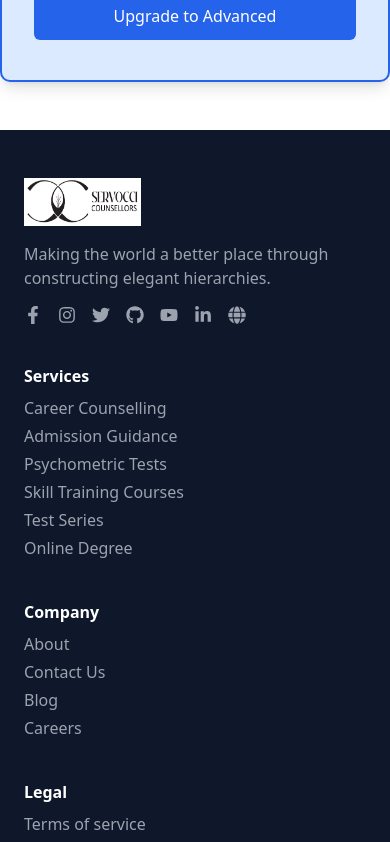
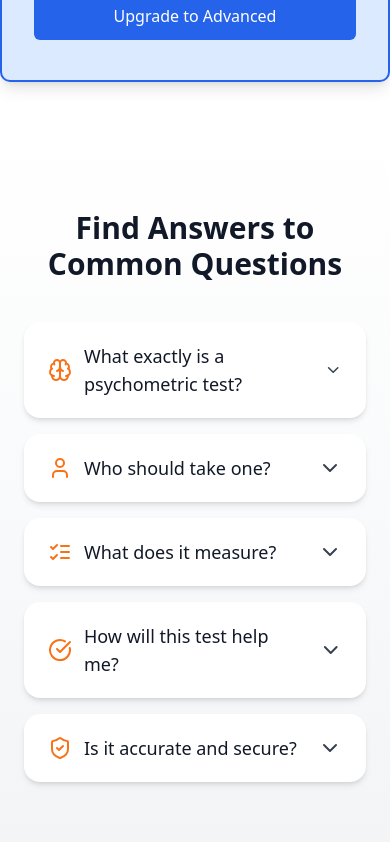
Before and after one commit to Shivamchawla02/servocci_main, a React (Vite) app: page /psychometric-tests in a window 390 px wide. Shown: the part 6002-6844 px from the top of the page. Built offline with nearby package versions, Linux system fonts and the light colour scheme.

Commit message:
Featured slider updated

```diff
--- a/src/components/MainNavbar.jsx
+++ b/src/components/MainNavbar.jsx
@@ -83,6 +83,21 @@ useEffect(() => {
           <Link to="/about" className="text-light hover:text-accent">About Us</Link>
           <Link to="/blogs" className="text-light hover:text-accent">Blogs</Link>
           <Link to="/contact" className="text-light hover:text-accent">Contact Us</Link>
+
+          <button
+          onClick={() => {
+            if (isLoggedIn) {
+              window.open("https://testseries.servocci.com/", "_blank");
+            } else {
+              navigate("/login");
+            }
+          }}
+          className="text-light hover:text-accent"
+        >
+          Test Series
+        </button>
+
+
         </div>
 
         {/* Right Side (Desktop) */}
@@ -140,6 +155,21 @@ useEffect(() => {
           <Link to="/blogs" className="block text-light" onClick={() => setIsMobileMenuOpen(false)}>Blogs</Link>
           <Link to="/events" className="block text-light" onClick={() => setIsMobileMenuOpen(false)}>Events</Link>
           <Link to="/contact" className="block text-light" onClick={() => setIsMobileMenuOpen(false)}>Contact Us</Link>
+          <button
+  onClick={() => {
+    setIsMobileMenuOpen(false);
+    if (isLoggedIn) {
+      window.open("https://testseries.servocci.com/", "_blank");
+    } else {
+      navigate("/login");
+    }
+  }}
+  className="block text-left w-full text-light"
+>
+  Test Series
+</button>
+
+
          {isLoggedIn ? (
   <button
     onClick={() => {
--- a/src/components/home/PsychometricPreview.jsx
+++ b/src/components/home/PsychometricPreview.jsx
@@ -69,7 +69,10 @@ const PsychometricPreview = () => {
 
         {/* CTA Button */}
         <motion.button
-          onClick={() => navigate("/psychometric-tests")}
+          onClick={() => {
+          navigate("/psychometric-tests");
+          setTimeout(() => window.scrollTo(0, 0), 0); // Wait for routing to complete
+          }}
           className="mt-10 px-8 py-3 bg-orange-500 text-white font-semibold rounded-lg shadow-lg hover:bg-orange-600 transition"
           whileHover={{ scale: 1.05 }}
         >
--- /dev/null
+++ b/src/components/psychometric/PsychometricFAQ.jsx
@@ -0,0 +1,109 @@
+import React, { useState } from "react";
+import { motion, AnimatePresence } from "framer-motion";
+import {
+  Brain,
+  User,
+  ListChecks,
+  CheckCircle,
+  ShieldCheck,
+  ChevronDown,
+} from "lucide-react";
+
+const PsychometricFAQ = () => {
+  const faqs = [
+    {
+      q: "What exactly is a psychometric test?",
+      a: "It’s a scientific assessment that measures your cognitive abilities, personality traits and work-style preferences using standardised questions.",
+      icon: Brain,
+    },
+    {
+      q: "Who should take one?",
+      a: "Students (Grade 9-12), college goers, career switchers—anyone who wants crystal-clear insight into their strengths and ideal career fit.",
+      icon: User,
+    },
+    {
+      q: "What does it measure?",
+      a: "A blend of reasoning ability, personality dimensions, interests and core skills—giving a 360° snapshot of your unique profile.",
+      icon: ListChecks,
+    },
+    {
+      q: "How will this test help me?",
+      a: "You’ll receive a personalised, easy-to-read report plus tailored career and course recommendations, so you can make decisions with confidence.",
+      icon: CheckCircle,
+    },
+    {
+      q: "Is it accurate and secure?",
+      a: "Absolutely. We use globally validated tools and all data is encrypted—your results are shared only with you and your counsellor.",
+      icon: ShieldCheck,
+    },
+  ];
+
+  const [openIndex, setOpenIndex] = useState(null);
+  const toggle = (i) => setOpenIndex(openIndex === i ? null : i);
+
+  return (
+    <section
+      id="faq"
+      className="relative py-20 bg-gradient-to-b from-white via-gray-50 to-gray-100 dark:from-slate-900 dark:via-slate-800 dark:to-slate-900 transition-colors duration-500"
+    >
+      <div className="container mx-auto px-6 max-w-4xl">
+        <motion.h2
+          className="text-3xl sm:text-4xl font-extrabold text-center mb-10 text-gray-900 dark:text-white"
+          initial={{ opacity: 0, y: -30 }}
+          whileInView={{ opacity: 1, y: 0 }}
+          viewport={{ once: true }}
+          transition={{ duration: 0.6 }}
+        >
+          Find Answers to Common Questions
+        </motion.h2>
+
+        <div className="space-y-4">
+          {faqs.map(({ q, a, icon: Icon }, i) => {
+            const isOpen = openIndex === i;
+            return (
+              <motion.div
+                key={q}
+                layout
+                initial={{ borderRadius: 16 }}
+                className="bg-white dark:bg-slate-800 rounded-xl shadow-md overflow-hidden transition-all duration-300"
+              >
+                <button
+                  onClick={() => toggle(i)}
+                  className="w-full flex items-center justify-between gap-4 px-6 py-5 text-left hover:bg-gray-100 dark:hover:bg-slate-700 transition-colors duration-300"
+                  aria-expanded={isOpen}
+                >
+                  <div className="flex items-center gap-3 text-lg sm:text-xl font-medium text-gray-900 dark:text-white">
+                    <Icon className="h-6 w-6 shrink-0 text-orange-500 dark:text-orange-400" />
+                    {q}
+                  </div>
+                  <ChevronDown
+                    className={`h-6 w-6 transform transition-transform duration-300 ${
+                      isOpen ? "rotate-180" : ""
+                    } text-gray-700 dark:text-gray-300`}
+                  />
+                </button>
+
+                <AnimatePresence initial={false}>
+                  {isOpen && (
+                    <motion.div
+                      key="content"
+                      initial={{ opacity: 0, height: 0 }}
+                      animate={{ opacity: 1, height: "auto" }}
+                      exit={{ opacity: 0, height: 0 }}
+                      transition={{ duration: 0.4, ease: "easeInOut" }}
+                      className="px-6 pb-6 text-gray-700 dark:text-gray-300 overflow-hidden text-base leading-relaxed"
+                    >
+                      {a}
+                    </motion.div>
+                  )}
+                </AnimatePresence>
+              </motion.div>
+            );
+          })}
+        </div>
+      </div>
+    </section>
+  );
+};
+
+export default PsychometricFAQ;
--- a/src/pages/ContactUsPage.jsx
+++ b/src/pages/ContactUsPage.jsx
@@ -7,11 +7,6 @@ const ContactUs = () => {
 
         {/* Left: Info Section */}
         <div className="bg-white p-6 rounded-2xl shadow-lg border">
-          <img
-            src="https://cdn.pixabay.com/photo/2020/05/19/17/51/contact-us-5191532_1280.jpg"
-            alt="Contact Us"
-            className="rounded-xl mb-6 w-full"
-          />
           <h2 className="text-2xl font-bold text-[#001b48] mb-4">Let's Connect</h2>
           <p className="text-[#430000] mb-6">
             Our friendly business psychologists are always here to support your assessment needs.
--- a/src/pages/PsychometricTestPage.jsx
+++ b/src/pages/PsychometricTestPage.jsx
@@ -6,6 +6,7 @@ import Pricing from '../components/psychometric/Pricing';
 import PsychometricIntro from '../components/psychometric/PsychometricIntro';
 import PsychometricQuotes from '../components/psychometric/PsychometricQuotes.jsx';
 import Footer from '../components/Footer.jsx';
+import PsychometricFAQ from '../components/psychometric/PsychometricFAQ.jsx';
 
 const PsychometricTestPage = () => {
   return (
@@ -15,6 +16,7 @@ const PsychometricTestPage = () => {
         <PsychometricIntro />
         <PsychometricQuotes />
         <Pricing />
+        <PsychometricFAQ/>
         <Footer />
       </div>
 
```
Also changed, not shown: src/components/home/FeaturedItemsSlider.jsx (+89 -36 lines).
